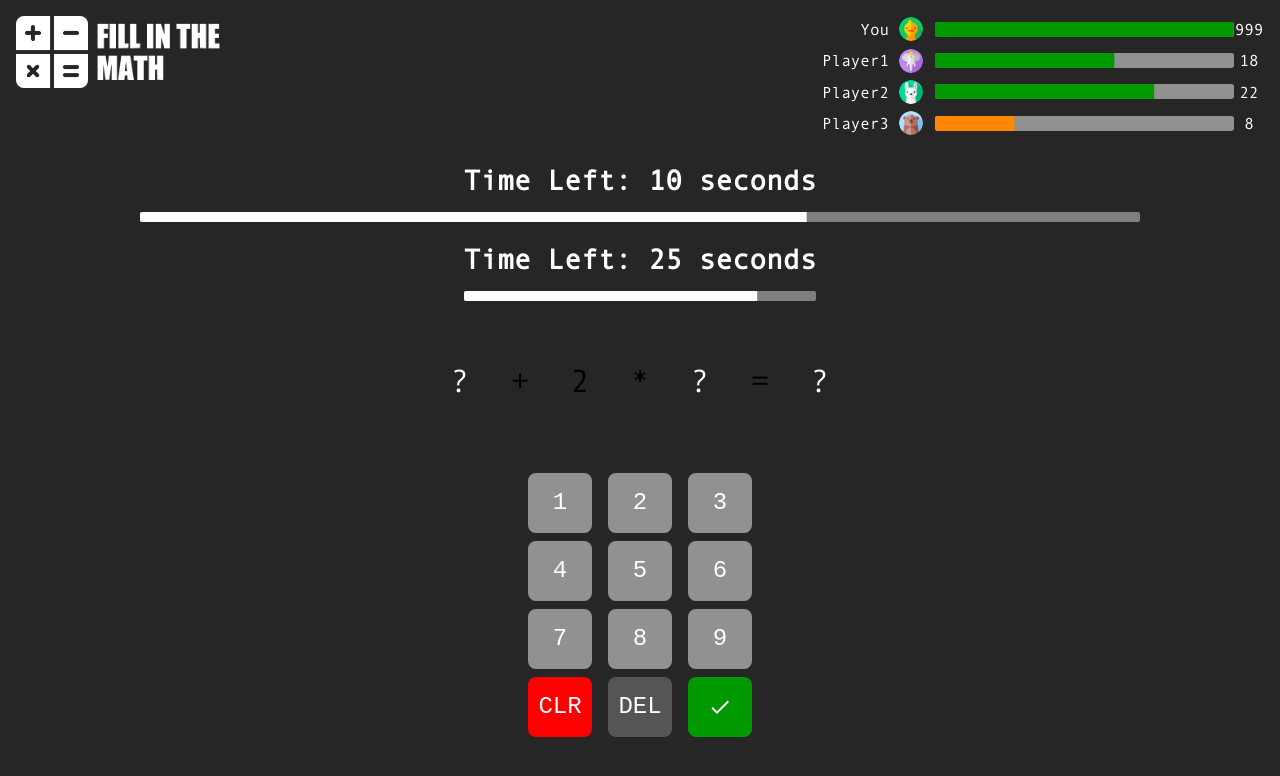
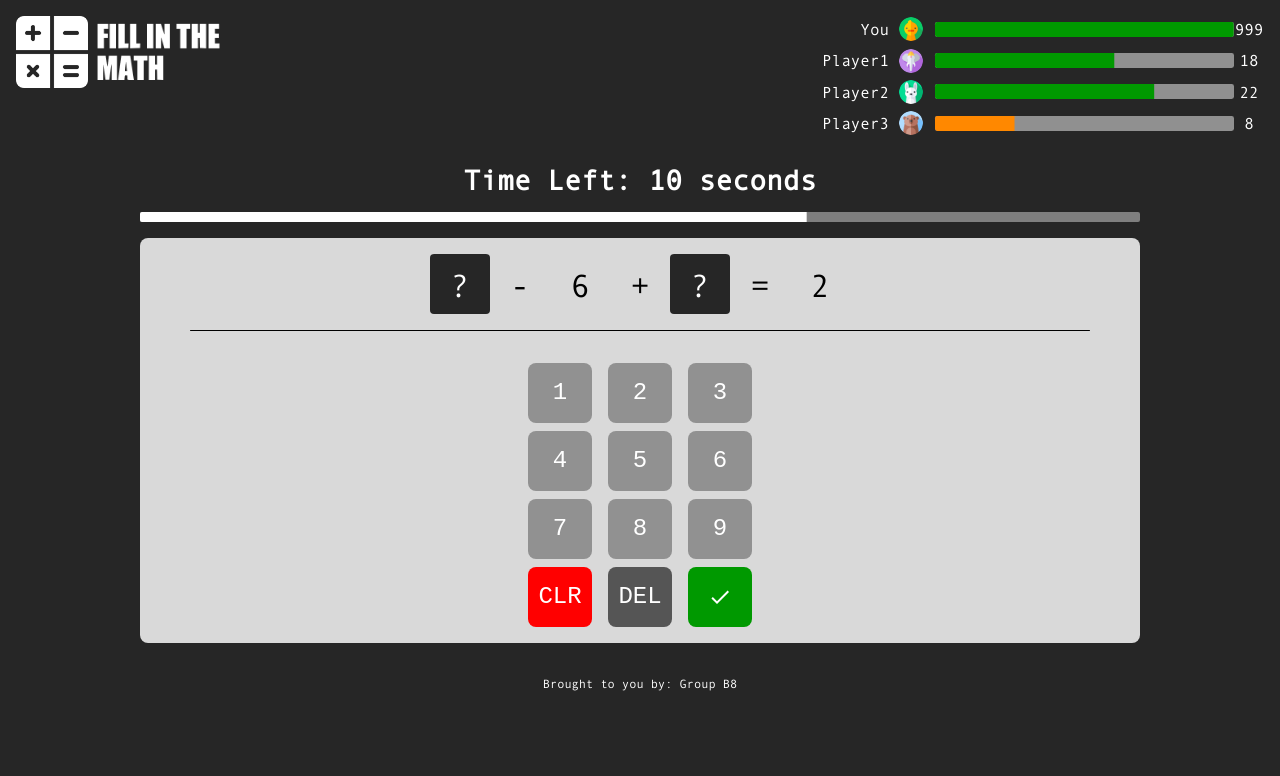
Before and after one commit to listenrwt/fill-in-the-math-client, a Next.js app: page /game in a window 1280 px wide. Shown: the top 776 px of the page. Built offline with nearby package versions, Linux system fonts and the light colour scheme; no server answers.

Commit message:
fix: update newer version of game_container

```diff
--- a/src/app/components/game/game_container.tsx
+++ b/src/app/components/game/game_container.tsx
@@ -1,6 +1,6 @@
 import { useState } from 'react';
 
-import { Grid2 } from '@mui/material';
+import { Box, Typography } from '@mui/material';
 
 import { MathSymbol } from '@/lib/question.enum';
 import { Equation } from '@/lib/question.types';
@@ -8,119 +8,111 @@ import { Equation } from '@/lib/question.types';
 import GameAction from './ui/action/game_action';
 import CalculatorDisplay from './ui/calculator/calculator_display';
 import CalculatorPanel from './ui/calculator/calculator_panel';
-import InGameTimer from './ui/in_game_timer';
+import Stroke from './ui/stroke';
 
-// TODO: Implement the GameContainer component, create more components if needed
 export default function GameContainer() {
-  // Initial question with multiple blanks
   const initialQuestion: Equation = [
-    MathSymbol.Blank, // First blank
+    MathSymbol.Blank,
+    MathSymbol.Subtraction,
+    6,
     MathSymbol.Addition,
+    MathSymbol.Blank,
+    MathSymbol.Equals,
     2,
-    MathSymbol.Multiplication,
-    MathSymbol.Blank, // Second blank
-    MathSymbol.Equals,
-    MathSymbol.Blank, // Third blank
   ];
 
-  // State to store the question
   const [question, setQuestion] = useState<Equation>(initialQuestion);
   const [filledIndexes, setFilledIndexes] = useState<number[]>([]);
+  const [usedNumbers, setUsedNumbers] = useState<number[]>([]);
   const [showGameAction, setShowGameAction] = useState(false);
 
-  // Function to replace only the first available blank
   const handleNumberClick = (num: number) => {
     setQuestion((prevQuestion) => {
       const firstBlankIndex = prevQuestion.indexOf(MathSymbol.Blank);
-      if (firstBlankIndex === -1) return prevQuestion; // No blanks left
+      if (firstBlankIndex === -1) return prevQuestion;
 
-      // Replace only the first blank
       const newQuestion = prevQuestion.map((item, index) =>
         index === firstBlankIndex ? num : item
       );
 
-      // Track the filled blank position
       setFilledIndexes((prevIndexes) => [...prevIndexes, firstBlankIndex]);
+      // Add the number to usedNumbers list
+      setUsedNumbers((prev) => [...prev, num]);
 
       return newQuestion;
     });
   };
 
-  // Function to clear all blank inputs and reset them to "?"
   const handleClear = () => {
     setQuestion(initialQuestion);
-    setFilledIndexes([]); // Reset tracked indexes
+    setFilledIndexes([]);
+    setUsedNumbers([]);
   };
 
-  // Function to remove only the last entered number
   const handleBackspace = () => {
-    if (filledIndexes.length === 0) return; // No numbers entered
+    if (filledIndexes.length === 0) return;
 
     setQuestion((prevQuestion) => {
-      // Get the last filled blank position
       const lastFilledIndex = filledIndexes[filledIndexes.length - 1];
+      // Get the number being removed to also remove it from usedNumbers
+      const numberBeingRemoved = prevQuestion[lastFilledIndex];
 
-      // Reset only the last filled blank to "?"
       const newQuestion = [...prevQuestion];
       newQuestion[lastFilledIndex] = MathSymbol.Blank;
 
-      // Remove last filled index from tracking
       setFilledIndexes((prevIndexes) => prevIndexes.slice(0, -1));
+      // Remove the number from usedNumbers list
+      setUsedNumbers((prev) =>
+        prev.filter((_, i) => i !== prev.indexOf(numberBeingRemoved as number))
+      );
 
       return newQuestion;
     });
   };
 
-  // Example function to check if the answer is correct
-  // For this temporary function, we assume that if there are
-  // no blank symbols left in the question, the answer is correct.
   const handleSubmit = () => {
-    console.log('Answer submitted');
     if (!question.includes(MathSymbol.Blank)) {
-      console.log('Answer is correct. Switching to game actions...');
       setShowGameAction(true);
-    } else {
-      console.log('Answer is incorrect. Please complete your answer.');
     }
   };
 
   return (
-    <Grid2 container direction="column" justifyContent="center" spacing={2}>
-      <Grid2 container direction="row" justifyContent="center" alignItems="center">
-        <InGameTimer />
-      </Grid2>
-      <Grid2 container direction="column" justifyContent="center" alignItems="center" spacing={2}>
-        <Grid2>
-          {/* Conditionally render: before answer is correct, show the calculator panel.
-Once correct, replace it with the game action window. */}
+    <Box
+      sx={{
+        display: 'flex',
+        flexDirection: 'column',
+        alignItems: 'center',
+        justifyContent: 'center',
+        minHeight: '50vh',
+      }}
+    >
+      <Box sx={{ borderRadius: 2, bgcolor: '#D9D9D9', width: '100%', maxWidth: 1000 }}>
         {showGameAction ? (
           <GameAction
             onActionComplete={() => {
-                // Optionally prepare and load the next question.
-                setQuestion(initialQuestion); // Or load your actual next question.
+              setQuestion(initialQuestion);
               setFilledIndexes([]);
+              setUsedNumbers([]);
               setShowGameAction(false);
             }}
           />
         ) : (
-            <Grid2
-              container
-              direction="column"
-              justifyContent="center"
-              alignItems="center"
-              spacing={2}
-            >
+          <>
             <CalculatorDisplay question={question} />
+            <Stroke />
             <CalculatorPanel
               onNumberClick={handleNumberClick}
               onClear={handleClear}
               onDeleteLast={handleBackspace}
-                onSubmit={handleSubmit} // Here the confirm button will trigger handleSubmit
+              onSubmit={handleSubmit}
+              usedNumbers={usedNumbers}
             />
-            </Grid2>
+          </>
         )}
-        </Grid2>
-      </Grid2>
-    </Grid2>
+      </Box>
+      <Typography variant="caption" sx={{ mt: 4 }}>
+        Brought to you by: Group B8
+      </Typography>
+    </Box>
   );
 }
```
Lines whose indentation alone changed are shown as unchanged.
